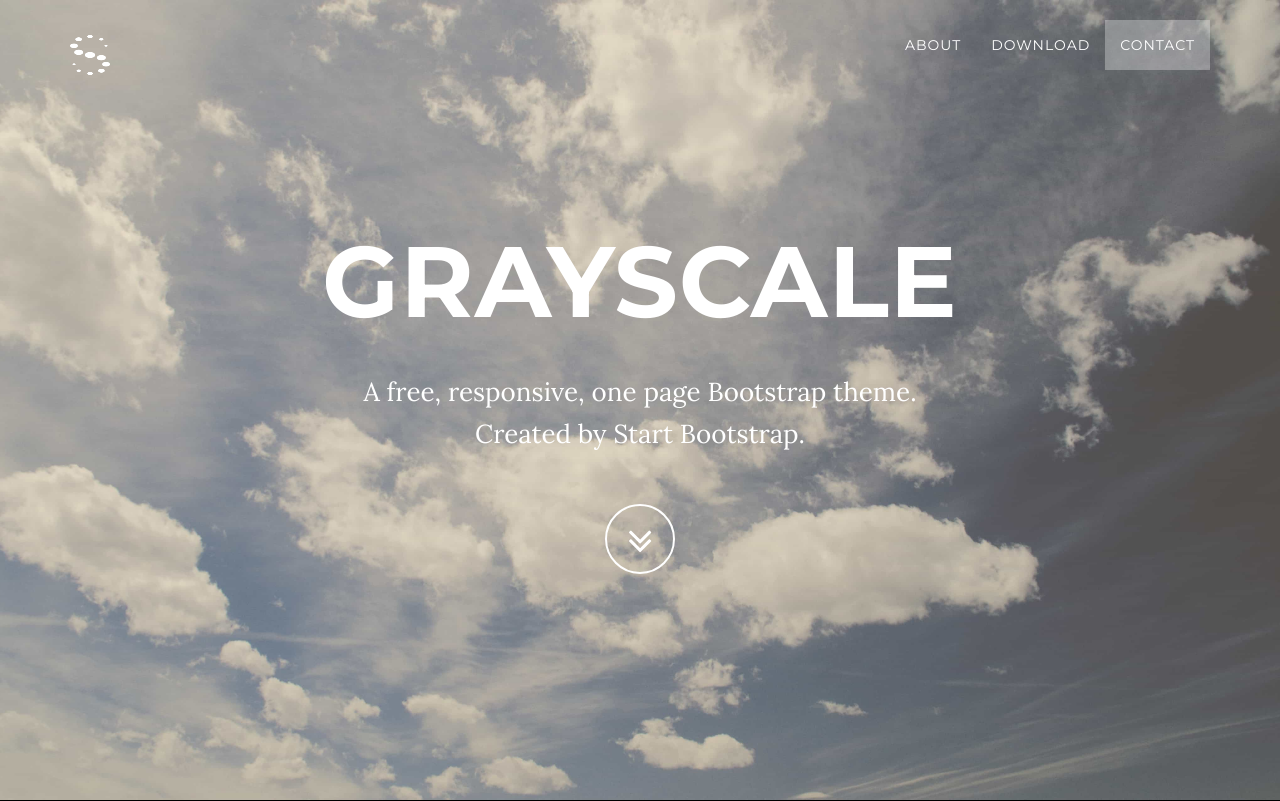
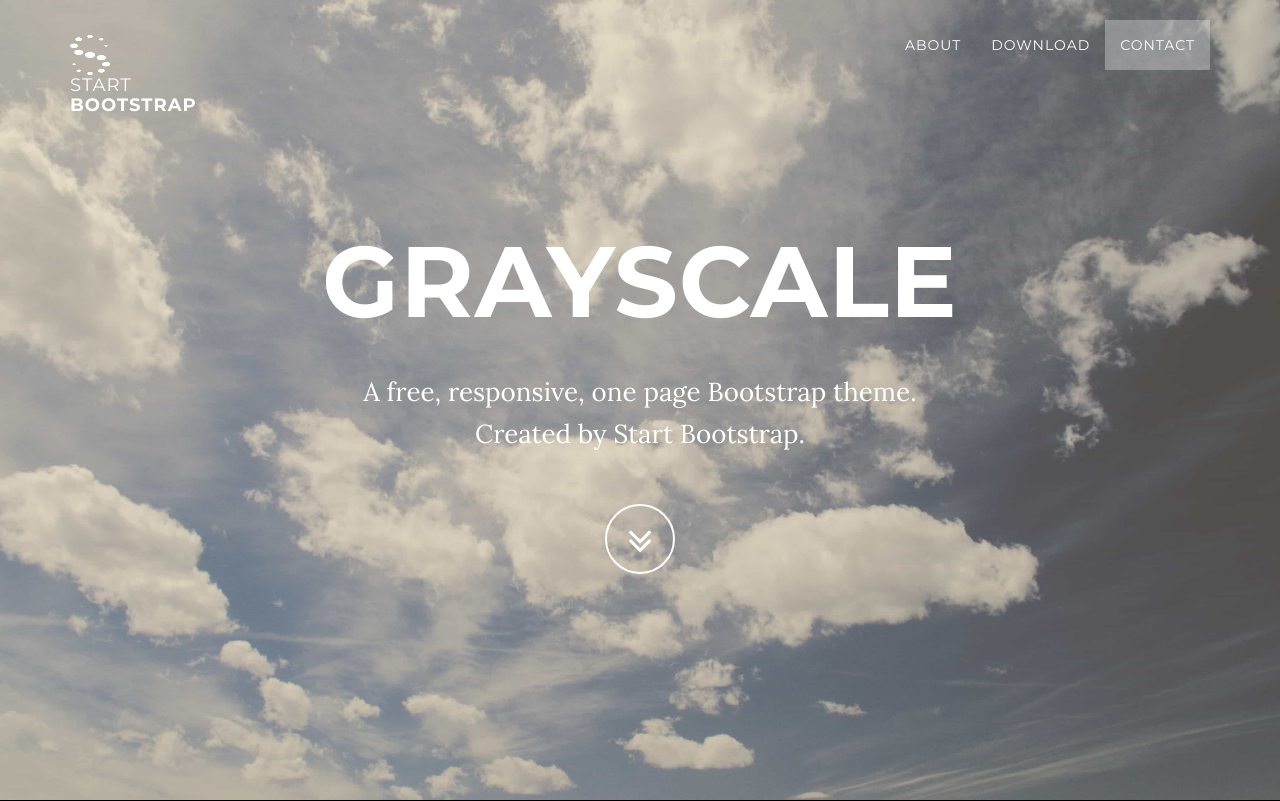
Before and after one commit to marmarques/marmarques.github.io, a plain HTML site: page index.html in a window 1280 px wide. Shown: the top 801 px of the page. Drawn offline with Linux system fonts and the light colour scheme; some packages are replaced by stand-ins of ours.

```diff
--- a/index.html
+++ b/index.html
@@ -45,7 +45,7 @@
                     <!-- Mario -->
                     <div id="wrapperHeader">
                      <div id="header">
-                      <img src="../img/SimpleAxisLogoWhite.png" alt="logo" />
+                      <img src="../img/SimpleAxisLogoWhite.png" alt="logo" /> <span class="light">Start</span> Bootstrap
                      </div>
                     </div>
                     <!-- Mario -->
```
